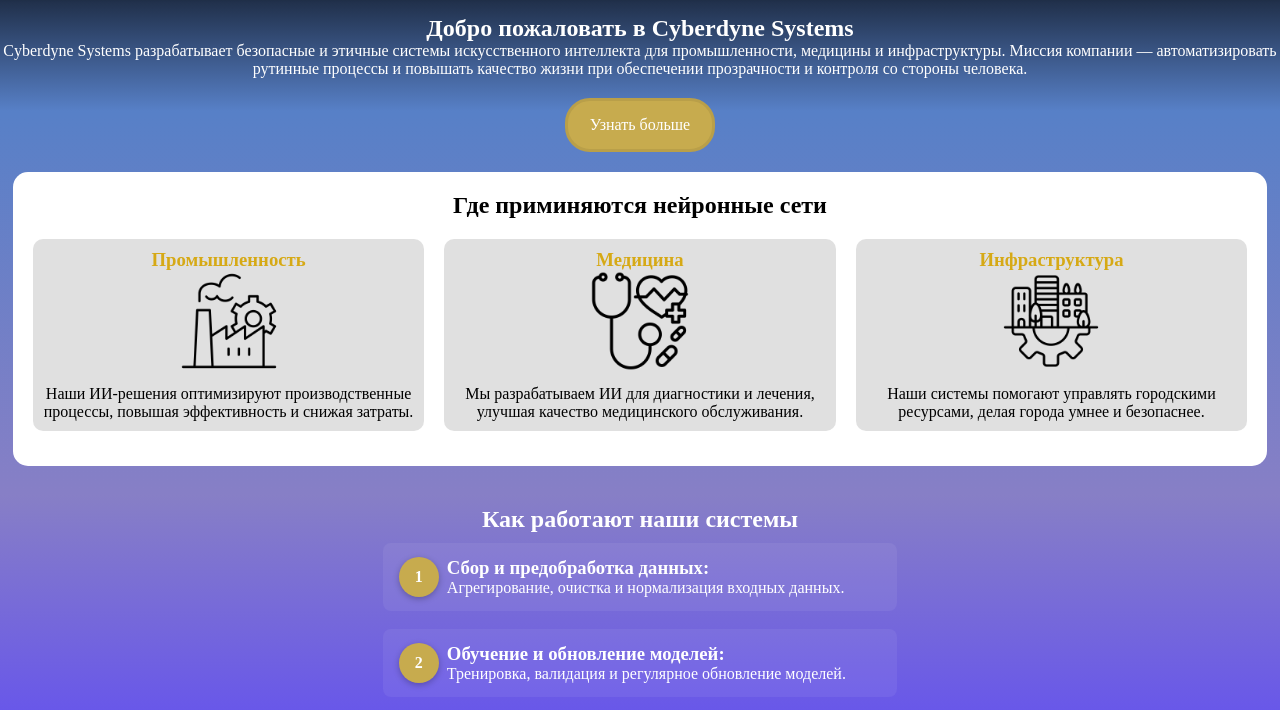
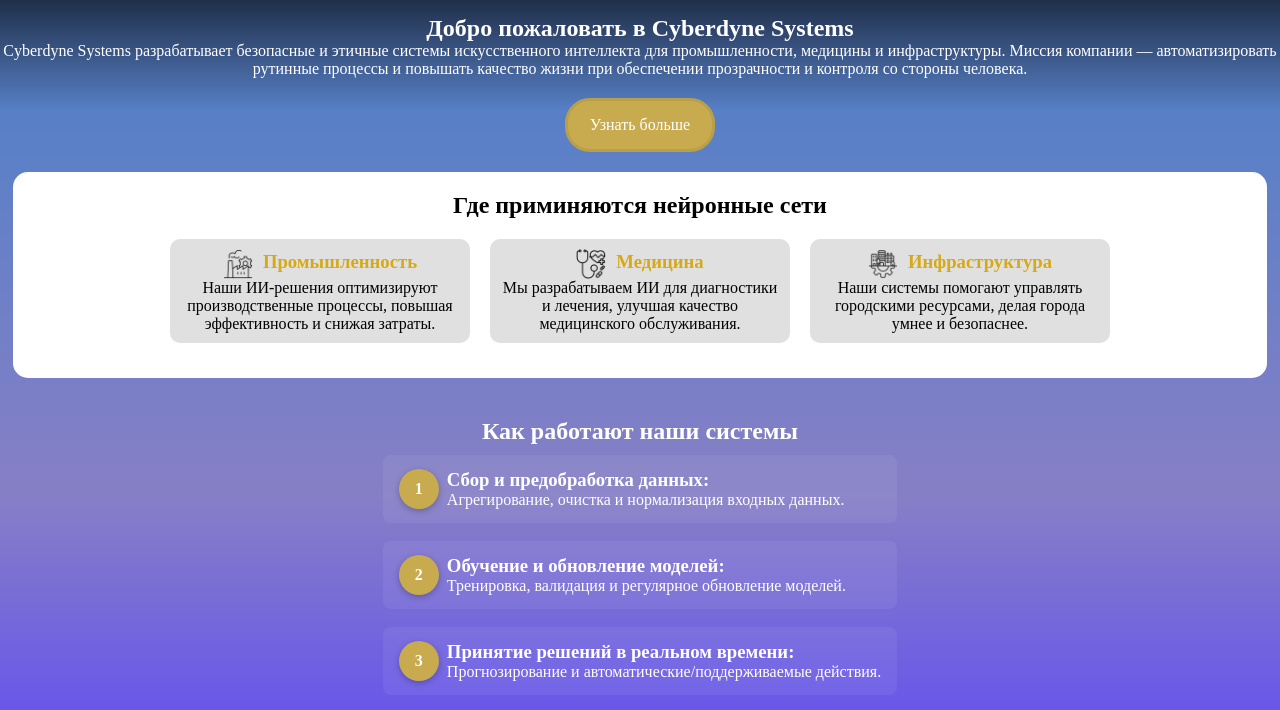
Before and after one commit to Divider13/task3, a plain HTML site: page index.html in a window 1280 px wide. Shown: the part 65-775 px from the top of the page. Drawn offline with Linux system fonts and the light colour scheme.

Commit message:
Update
Изменены иконки и некоторые элементы

```diff
--- a/index.html
+++ b/index.html
@@ -35,18 +35,15 @@
         <h2>Где приминяются нейронные сети</h2>
         <div class="container_section2">
             <div class="section2__item">
-                <h3 class="font_gold">Промышленность</h3>
-                <img src="pictures/factory.png" alt="Industry Icon" class="section2_images">
+                <h3 class="font_gold"><img src="pictures/factory.png" alt="Industry Icon" class="section2_icons">Промышленность</h3>
                 <p>Наши ИИ-решения оптимизируют производственные процессы, повышая эффективность и снижая затраты.</p>
             </div>
             <div class="section2__item">
-                <h3 class="font_gold">Медицина</h3>
-                <img src="pictures/health.png" alt="Health Icon" class="section2_images">
+                <h3 class="font_gold"><img src="pictures/health.png" alt="Health Icon" class="section2_icons">Медицина</h3>
                 <p>Мы разрабатываем ИИ для диагностики и лечения, улучшая качество медицинского обслуживания.</p>
             </div>
             <div class="section2__item">
-                <h3 class="font_gold">Инфраструктура</h3>
-                <img src="pictures/infrastructure.png" alt="Infrastructure Icon" class="section2_images">
+                <h3 class="font_gold"><img src="pictures/infrastructure.png" alt="Infrastructure Icon" class="section2_icons">Инфраструктура</h3>
                 <p>Наши системы помогают управлять городскими ресурсами, делая города умнее и безопаснее.</p>
             </div>
         </div>
--- a/style.css
+++ b/style.css
@@ -113,19 +113,26 @@ main {
     display: flex;
     flex-direction: row;
     flex-wrap: wrap;
-    justify-content: space-between;
+    justify-content: center;
     gap: 20px;
     margin-top: 20px;
 }
 
 .section2__item {
-    flex: 1 1 30%;
-    min-width: 220px;
+    flex: 0 0 300px;
+    min-width: 200px;
     margin-bottom: 15px;
     padding: 10px;
     border-radius: 10px;
     background-color: rgba(209, 208, 208, 0.658);
     color: #000;
+}
+
+.section2_icons {
+    width: 30px;
+    object-fit: cover;
+    margin-right: 10px;
+    vertical-align: middle;
 }
 
 .section2_images {
@@ -237,14 +244,14 @@ main {
     display: flex;
     flex-direction: row;
     flex-wrap: wrap;
-    justify-content: space-between;
+    justify-content: center;
     gap: 20px;
     margin-top: 20px;
 }
 
 .section6__item {
-    flex: 1 1 30%;
-    min-width: 220px;
+    flex: 0 0 300px;
+    min-width: 200px;
     margin-bottom: 15px;
     padding: 10px;
     border-radius: 10px;
```
